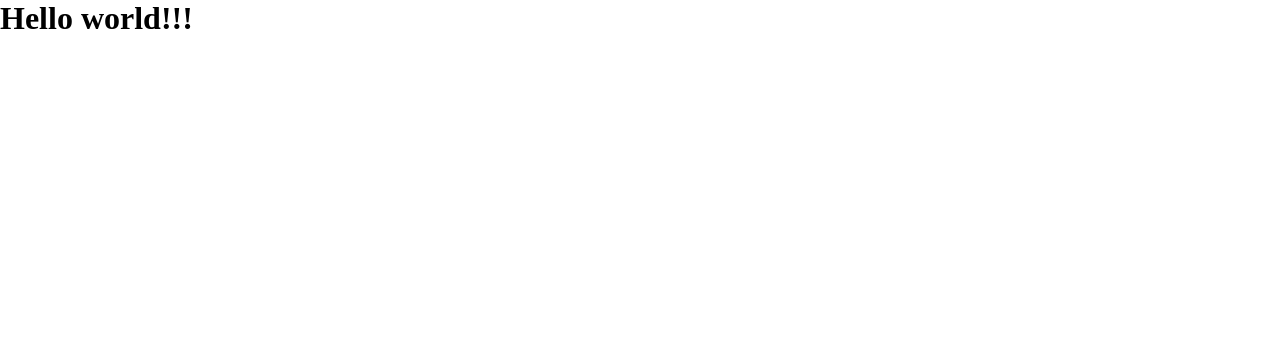
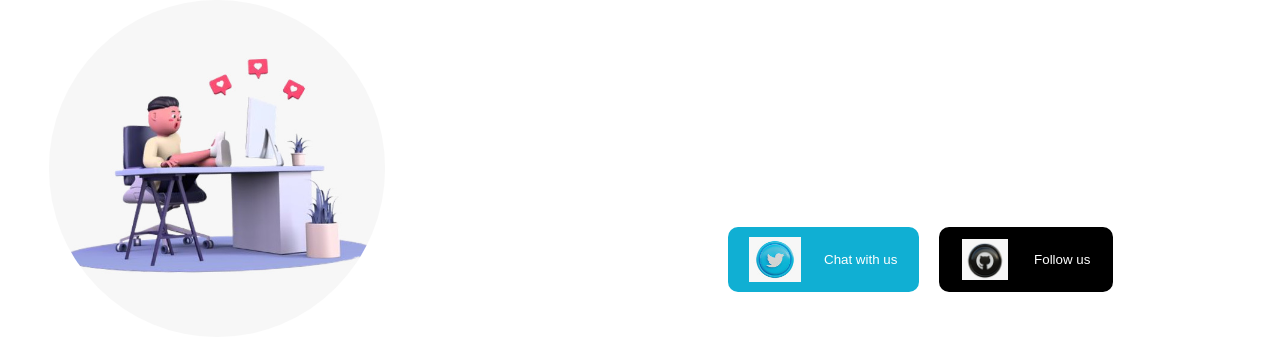
Before and after one commit to Codedwells/LCG, a plain HTML site: page index.html in a window 1280 px wide. Drawn offline with Linux system fonts and the light colour scheme.

Commit message:
Designed Landing page

```diff
--- a/CSS/style.css
+++ b/CSS/style.css
@@ -3,3 +3,73 @@
 	padding: 0;
 	box-sizing: border-box;
 }
+/* h1{
+
+}
+p{
+	;
+	line-height: 30PX;
+} */
+
+.landingpage{
+	display: flex;
+	gap: 10px;
+	justify-content: space-around;
+	color: #ffffff;
+}
+
+.landingpage p{
+	line-height: 2;
+	font-family:Arial, Helvetica, sans-serif;
+	font-size:20px;
+	font-weight: 100px;
+}
+.landingpage h1{
+	font-size: xx-large;
+	font-family:Arial, Helvetica, sans-serif;
+	letter-spacing: 3px;
+}
+
+.left-side{
+	justify-content: end;
+	align-items: center;
+}
+
+.left-side img{
+	width: 60%;
+	border: none;
+	border-radius: 50%;
+
+}
+
+.rightside{
+	display: flex;
+	flex-direction: column;
+	/* justify-content: space-evenly; */
+}
+
+.button-container{
+	display: flex;
+}
+
+.button-container .btn{
+	display: flex;
+	border: none;
+	justify-content: space-around;
+	align-items: center;
+	border-radius: 10px;
+	color: white;
+	margin: 15px 10px;
+	padding: 10px;
+}
+
+.button-container .btn img{
+	width: 30%;
+}
+
+.button-container  .twitter{
+	background-color: #10afd3;
+}
+.button-container .git{
+	background-color: black;
+}
--- a/index.html
+++ b/index.html
@@ -10,6 +10,33 @@
 		<link rel="stylesheet" href="./CSS/style.css" />
 	</head>
 	<body>
-		<h1>Hello world!!!</h1>
+
+		<div class="landingpage">
+
+			<div class="left-side">
+				<img src="images/WhatsApp Image 2023-02-24 at 18.19.54.jpeg" alt="">
+			</div>
+
+			<div class="rightside">
+				<h1>LEARN ,CODE <br>&GROW</h1><br>
+				<P>The perfect place to learn <br>,Grow ,And advance your<br> coding skills</P>
+				<div class="button-container">
+					<button class="twitter btn">
+						<img src="./images/WhatsApp Image 2023-02-24 at 18.19.51.jpeg" alt="">
+						<span>Chat with us</span>
+					</button>
+					<button class="git btn">
+						<img src="./images/WhatsApp Image 2023-02-24 at 18.19.50.jpeg" alt="">
+						<span>Follow us </span>
+					</button>
+
+				</div>
+
+
+			</div>
+			<div class="leftside">
+
+			</div>
+		</div>
 	</body>
 </html>
```
Also changed, not shown: images/WhatsApp Image 2023-02-24 at 18.19.50.jpeg (added), images/WhatsApp Image 2023-02-24 at 18.19.51.jpeg (added), images/WhatsApp Image 2023-02-24 at 18.19.54.jpeg (added).
